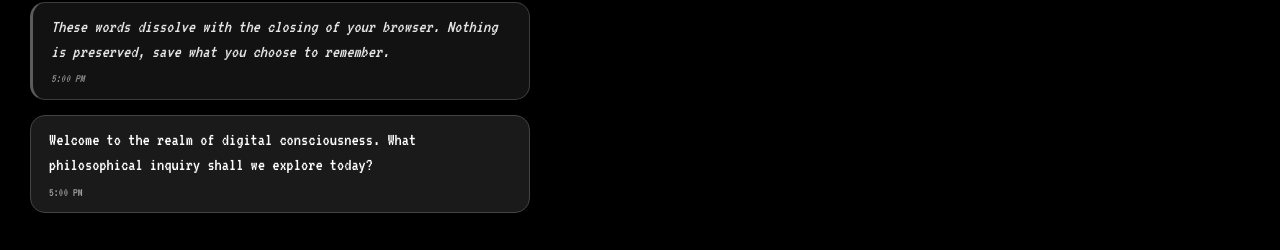
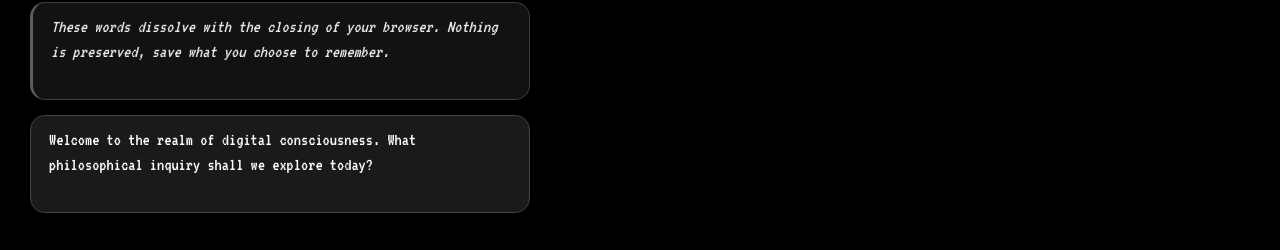
Before and after one commit to shaxntanu/Marcus, a Next.js app: page / in a window 1280 px wide. Shown: the part 131-381 px from the top of the page. Built offline with nearby package versions, Linux system fonts and the light colour scheme.

Commit message:
Fix typing error, add fade-in animation for metadata, update turns text

```diff
--- a/src/components/Message.module.css
+++ b/src/components/Message.module.css
@@ -34,23 +34,25 @@
 
 .timestamp {
     font-size: clamp(10px, 3vw, 12px);
-    opacity: 0.6;
+    opacity: 0;
     margin-top: 5px;
     display: flex;
     align-items: center;
     gap: 4px;
     flex-wrap: wrap;
-    animation: fadeIn 0.3s ease-out;
+    animation: fadeInMeta 0.6s ease-out forwards;
     font-weight: normal;
 }
 
-@keyframes fadeIn {
+@keyframes fadeInMeta {
     from {
         opacity: 0;
+        transform: translateY(5px);
     }
 
     to {
         opacity: 0.6;
+        transform: translateY(0);
     }
 }
 
--- a/src/components/Message.tsx
+++ b/src/components/Message.tsx
@@ -25,7 +25,7 @@ export function Message({ message }: MessageProps) {
         {showMeta && message.turnsLeft !== undefined && (
           <>
             <span className={styles.separator}>•</span>
-            <span className={styles.turnsLeft}>{message.turnsLeft} turns left</span>
+            <span className={styles.turnsLeft}>{message.turnsLeft} turns (context reset)</span>
           </>
         )}
       </div>
--- a/src/components/TypingMessage.tsx
+++ b/src/components/TypingMessage.tsx
@@ -14,12 +14,12 @@ interface TypingMessageProps {
   skipTyping?: boolean;
 }
 
-export function TypingMessage({ content, timestamp, mode, turnsLeft, onComplete, skipTyping = false }: TypingMessageProps) {
+export function TypingMessage({ content = '', timestamp, mode, turnsLeft, onComplete, skipTyping = false }: TypingMessageProps) {
   const [displayedText, setDisplayedText] = useState(skipTyping ? content : '');
   const [isComplete, setIsComplete] = useState(skipTyping);
 
   useEffect(() => {
-    if (isComplete || skipTyping) return;
+    if (isComplete || skipTyping || !content) return;
 
     let index = 0;
     const interval = setInterval(() => {
@@ -53,7 +53,7 @@ export function TypingMessage({ content, timestamp, mode, turnsLeft, onComplete,
           {turnsLeft !== undefined && (
             <>
               <span className={styles.separator}>•</span>
-              <span className={styles.turnsLeft}>{turnsLeft} turns left</span>
+              <span className={styles.turnsLeft}>{turnsLeft} turns (context reset)</span>
             </>
           )}
         </div>
```
